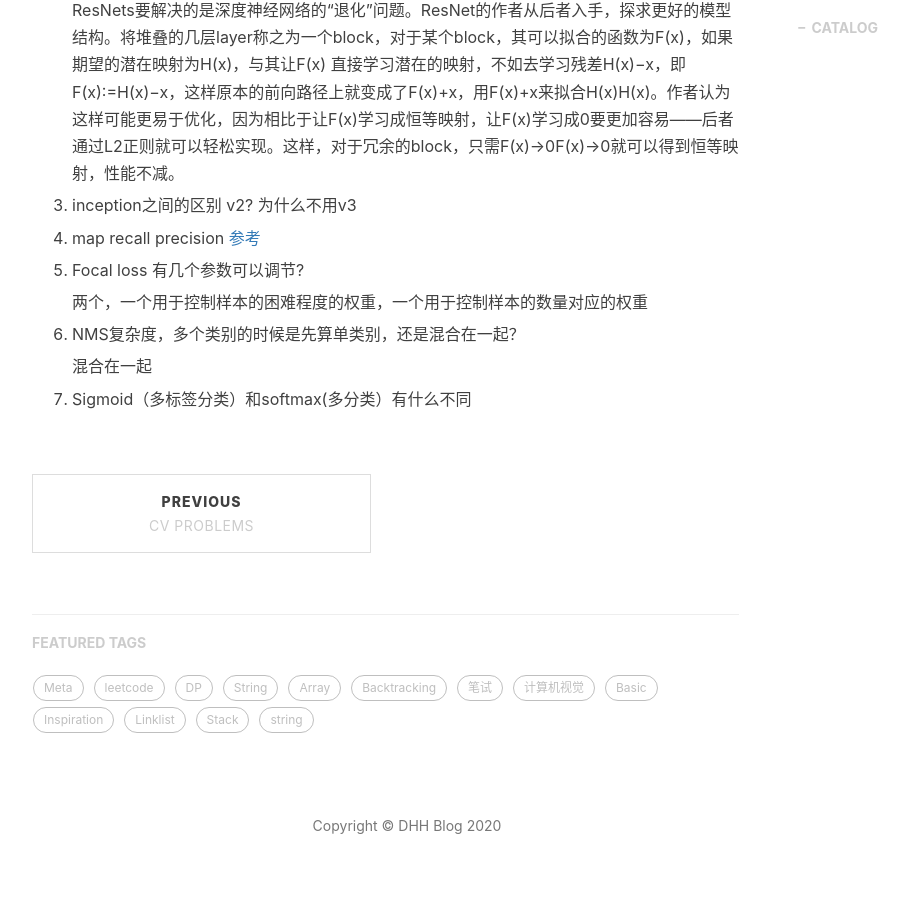
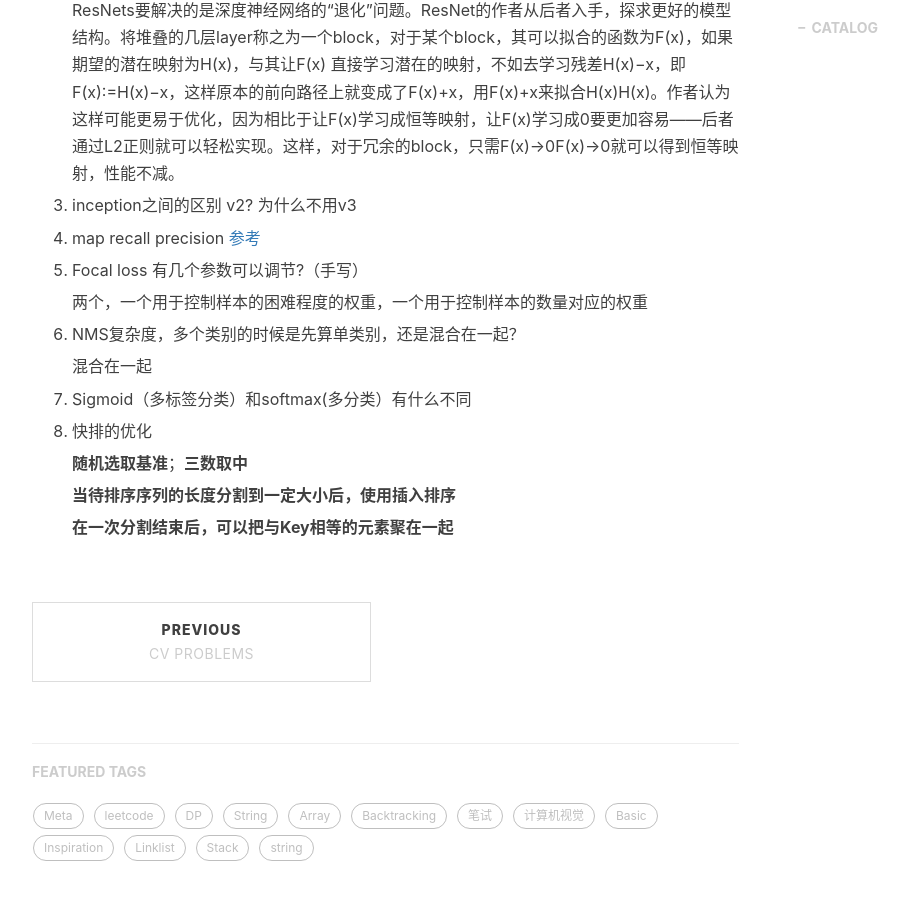
Before and after one commit to WendyDong/WendyDong.github.io, a Jekyll site: the page built from _posts/笔试题目/2020-12-04-1-interview record.markdown, in a window 1280 px wide and 900 px high, scrolled down 760 px. Shown: the whole window, without its empty margins (233-1142 px from the left). Built offline with Jekyll 4.4.1, drawn with Linux system fonts in a browser that asks for light colours; nearby versions of some CDN libraries; comment, search, counter and statistics services are not loaded.

Commit message:
add some

```diff
--- a/_posts/笔试题目/2020-12-04-1-interview record.markdown
+++ b/_posts/笔试题目/2020-12-04-1-interview record.markdown
@@ -28,7 +28,7 @@ typora-root-url: ..\..
 
 4.  map recall precision [参考](https://blog.csdn.net/mdjxy63/article/details/79822555)
 
-5. Focal loss 有几个参数可以调节?
+5. Focal loss 有几个参数可以调节?（手写）
 
    两个，一个用于控制样本的困难程度的权重，一个用于控制样本的数量对应的权重
 
@@ -37,3 +37,11 @@ typora-root-url: ..\..
    混合在一起
 
 7. Sigmoid（多标签分类）和softmax(多分类）有什么不同
+
+8. 快排的优化
+
+   **随机选取基准**；**三数取中**
+
+   **当待排序序列的长度分割到一定大小后，使用插入排序**
+
+   **在一次分割结束后，可以把与Key相等的元素聚在一起**
```
Also changed, not shown: _posts/笔试题目/2020-12-04-1-CV.markdown (+55 -3 lines).
